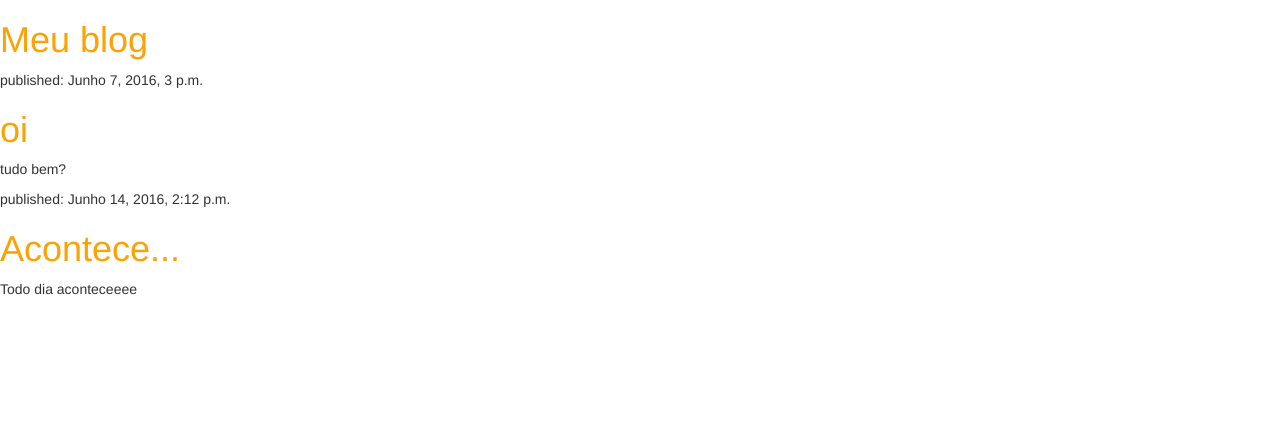
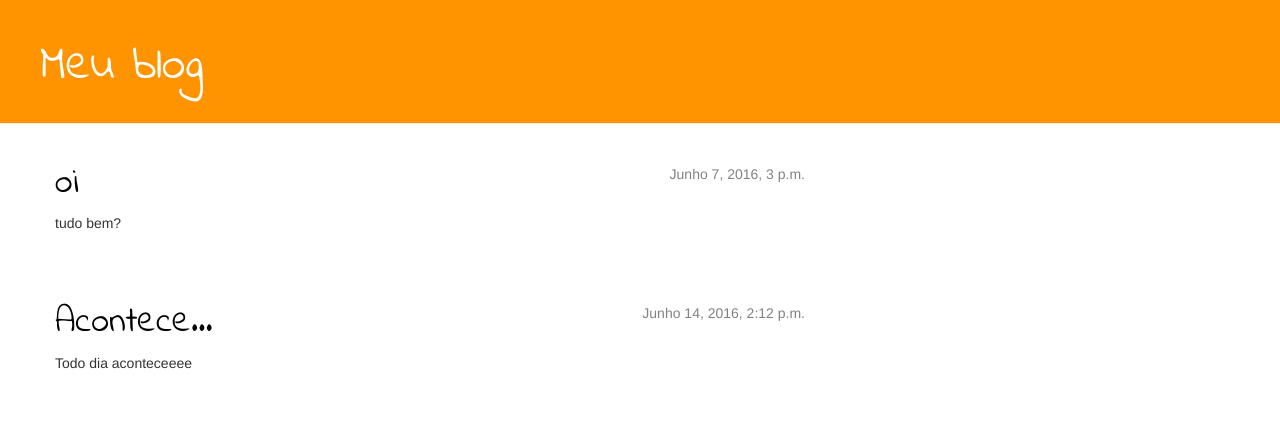
Before and after one commit to camilarcamara/my-first-blog, a Django app: page / in a window 1280 px wide. Shown: the top 442 px of the page. Run offline with Django 3.2, Linux system fonts and the light colour scheme; data comes from the database, SQL or seed files in the repository; some libraries are stand-ins or nearby versions.

Commit message:
ampliando

```diff
--- a/blog/static/css/blog.css
+++ b/blog/static/css/blog.css
@@ -1,3 +1,56 @@
-h1 a {
-      color: #FCA205;
-    }
+.page-header {
+  background-color: #ff9400;
+  margin-top: 0;
+  padding: 20px 20px 20px 40px;
+}
+
+.page-header h1,
+.page-header h1 a,
+.page-header h1 a:visited,
+.page-header h1 a:active {
+  color:  #ffffff;
+  font-size: 36pt;
+  text-decoration: none;
+}
+
+.content {
+  margin-left: 40px;
+
+}
+
+h1, h2, h3, h4{
+
+  font-family: 'Indie Flower', cursive;
+}
+
+.date{
+  float: right;
+  color: #828282;
+
+}
+
+.save {
+  float: right;
+}
+
+.post-form textarea, .post-form imput{
+  width: 100%
+}
+
+.top-menu, .top-menu:hover, .top-menu:visited {
+  color: #ffffff;
+  float: right;
+  font-size: 26pt;
+  margin-right: 20px;
+
+}
+
+.post {
+  margin-bottom: 70px
+
+}
+
+.post h1 a, .post h1 a:visited {
+  color: #000000;
+
+}
--- /dev/null
+++ b/blog/templates/blog/base.html
@@ -0,0 +1,24 @@
+{% load staticfiles %}
+<html>
+    <head>
+        <title>Ola's blog </title>
+        <link rel="stylesheet" href="//maxcdn.bootstrapcdn.com/bootstrap/3.2.0/css/bootstrap.min.css">
+        <link rel="stylesheet" href="//maxcdn.bootstrapcdn.com/bootstrap/3.2.0/css/bootstrap-theme.min.css">
+        <link href='https://fonts.googleapis.com/css?family=Indie+Flower' rel='stylesheet' type='text/css'>
+        <link rel="stylesheet" href="{% static 'css/blog.css' %}">
+    </head>
+    <body>
+      <div class="page-header">
+            <h1><a href="">Meu blog</a></h1>
+      </div>
+      <div class="content container">
+        <div class="row">
+          <div class ="col-md-8">
+          {% block content %}
+          {% endblock %}
+
+          </div>
+        </div>
+      </div>
+    </body>
+</html>
--- a/blog/templates/blog/post_list.html
+++ b/blog/templates/blog/post_list.html
@@ -1,21 +1,13 @@
-{% load staticfiles %}
-<html>
-    <head>
-        <title>Ola's blog </title>
-        <link rel="stylesheet" href="//maxcdn.bootstrapcdn.com/bootstrap/3.2.0/css/bootstrap.min.css">
-        <link rel="stylesheet" href="//maxcdn.bootstrapcdn.com/bootstrap/3.2.0/css/bootstrap-theme.min.css">
-        <link rel="stylesheet" href="{% static 'css/blog.css' %}">
-    </head>
-    <body>
-        <div>
-            <h1><a href="">Meu blog</a></h1>
+{% extends 'blog/base.html' %}
+
+{% block content %}
+    {% for post in posts %}
+        <div class="post">
+           <div class="date">
+               {{ post.published_date }}
+           </div>
+           <h1><a href="{% url 'blog.views.post_detail' pk=post.pk %}">{{ post.title }}</a></h1>
+           <p>{{ post.text|linebreaks }}</p>
         </div>
-        {% for post in posts %}
-                <div>
-                    <p>published: {{ post.published_date }}</p>
-                    <h1><a href="">{{ post.title }}</a></h1>
-                    <p>{{ post.text|linebreaks }}</p>
-                </div>
-            {% endfor %}
-    </body>
-</html>
+    {% endfor %}
+{% endblock content %}
--- a/blog/urls.py
+++ b/blog/urls.py
@@ -4,6 +4,6 @@ from . import views
 
 urlpatterns = [
 
-url(r'^$', views.post_list),
-
+    url(r'^$', views.post_list),
+    url(r'^post/(?P<pk>[0-9]+)/$', views.post_detail),
 ]
--- a/blog/views.py
+++ b/blog/views.py
@@ -1,8 +1,12 @@
 # -*- coding: utf-8 -*-
-from django.shortcuts import render
+from django.shortcuts import render, get_object_or_404
 from django.utils import timezone
 from .models import Post
 # Create your views here.
 def post_list(request):
     posts = Post.objects.filter(published_date__lte =timezone.now()).order_by('published_date')
     return render(request, 'blog/post_list.html', {'posts': posts})
+
+def post_detail(request, pk):
+    post = get_object_or_404(Post, pk=pk)
+    return render(request, 'blog/post_detail.html',{'post':post})
```
Also changed, not shown: blog/templates/blog/post_detail.html (added, +13 -0 lines), 11 other files.
